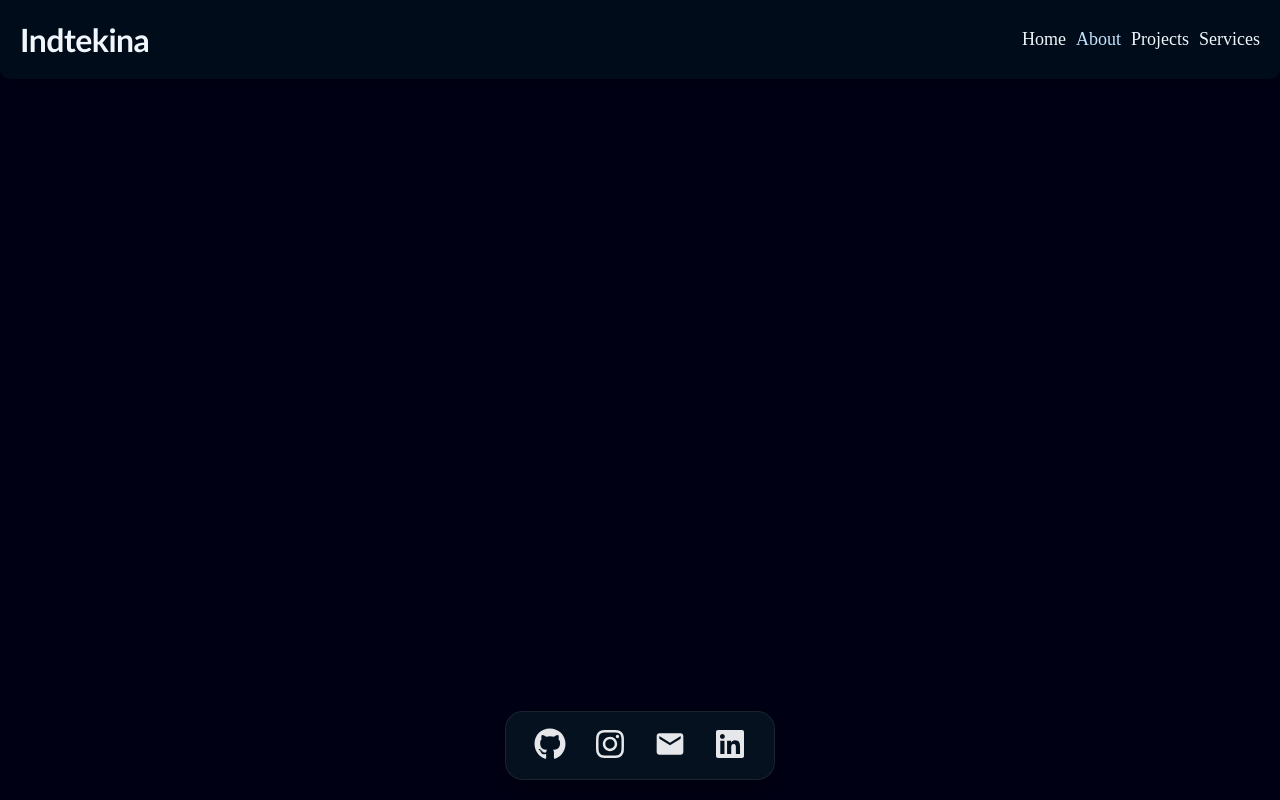
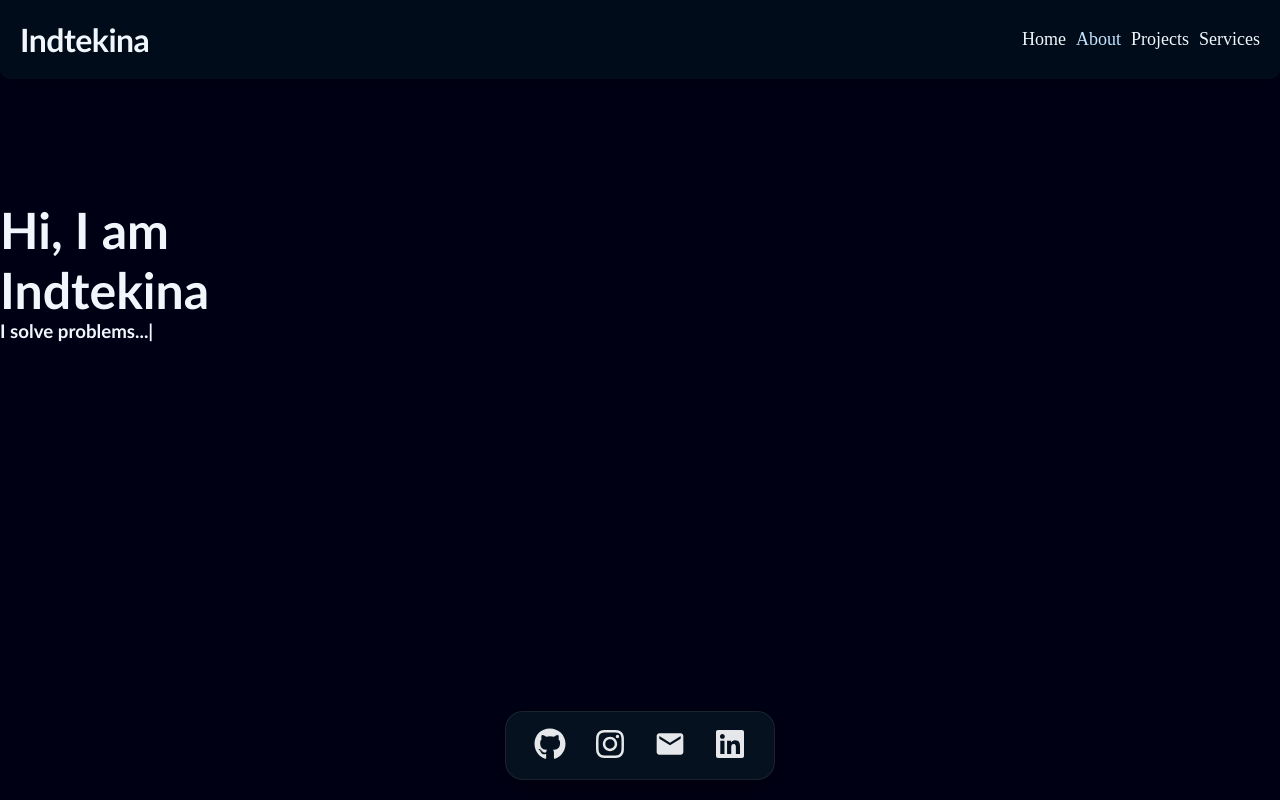
Before and after one commit to indtekina2/indtekina, a React (Vite) app: page /about in a window 1280 px wide. Built offline with nearby package versions, Linux system fonts and the light colour scheme.

Commit message:
Trying to add about page

```diff
--- a/package.json
+++ b/package.json
@@ -14,6 +14,7 @@
     "react-dom": "^19.2.7",
     "react-icons": "^5.7.0",
     "react-router-dom": "^7.18.1",
+    "react-type-animation": "^3.2.0",
     "react-typing-effect": "^2.0.5"
   },
   "devDependencies": {
--- a/src/App.css
+++ b/src/App.css
@@ -10,6 +10,17 @@
   --secondary_font: cursive;
 
   --btn_color: rgb(36, 193, 255);
+}
+
+#root {
+    min-height: 100vh;
+    display: flex;
+    flex-direction: column;
+}
+
+main {
+    flex: 1;
+    display: flex;
 }
 
 /* Universal shits */
@@ -91,3 +102,14 @@ img:hover{
 a{
   text-decoration: none;
 }
+
+@keyframes fadeIn {
+  0% {
+    opacity: 0;
+    transform: translateY(12px);
+  }
+  100% {
+    opacity: 1;
+    transform: translateY(0);
+  }
+}
--- a/src/App.jsx
+++ b/src/App.jsx
@@ -1,16 +1,17 @@
-import { useState } from 'react'
-import './App.css'
-import { Route, Routes } from 'react-router-dom'
+import { useState } from "react";
+import "./App.css";
+import { Route, Routes } from "react-router-dom";
 
 // All the pages
-import Home from './Pages/Home'
+import Home from "./Pages/Home";
+import About from "./Pages/About";
 
 // All the components
 import NavBar from "./Components/NavBar";
-import Footer from './Components/Footer'
+import Footer from "./Components/Footer";
 
 function App() {
-  const [count, setCount] = useState(0)
+  const [count, setCount] = useState(0);
 
   return (
     <>
@@ -18,14 +19,15 @@ function App() {
       <main>
         <Routes>
           <Route path="/" element={<Home />}></Route>
+          <Route path="/about" element={<About/>}></Route>
         </Routes>
       </main>
 
       <footer>
-        <Footer/>
+        <Footer />
       </footer>
     </>
   );
 }
 
-export default App
+export default App;
--- /dev/null
+++ b/src/Pages/About.css
@@ -0,0 +1,19 @@
+/* Working on the hero section */
+.about_container {
+  display: grid;
+  grid-template-rows: 1fr 2fr 1fr;
+
+    min-height: 100vh;
+}
+
+.about {
+  display: grid;
+
+  /* text-align: center; */
+  grid-row: 2/3;
+
+  display: grid;
+  grid-template-columns: 0.5fr 1fr 0.5fr;
+
+  animation: fadeIn 1.1s ease-in forwards;
+}
--- /dev/null
+++ b/src/Pages/About.jsx
@@ -0,0 +1,35 @@
+import React from "react";
+import "./About.css"
+import { TypeAnimation } from "react-type-animation";
+
+function About() {
+  return (
+    <div className="about_container">
+      <div className="about">
+        <div className="about_text">
+          <h2>Hi, I am Indtekina</h2>
+          <h3>
+            <span>I <TypeAnimation
+                sequence={[
+                  "build websites...",
+                  1000,
+                  "solve problems...",
+                  1000,
+                  "learn fast...",
+                  1000,
+                  "turn ideas into code...",
+                  1000,
+                ]}
+                wrapper="span"
+                speed={20}
+                repeat={Infinity}
+              />
+            </span>
+          </h3>
+        </div>
+      </div>
+    </div>
+  );
+}
+
+export default About;
--- a/src/Pages/Home.css
+++ b/src/Pages/Home.css
@@ -12,17 +12,6 @@
   grid-row: 2/3;
 
   animation: fadeIn 1.1s ease-in forwards;
-}
-
-@keyframes fadeIn {
-  0% {
-    opacity: 0;
-    transform: translateY(12px);
-  }
-  100% {
-    opacity: 1;
-    transform: translateY(0);
-  }
 }
 
 .hero_text {
```
Also changed, not shown: 1 other file (tests, documents, lock files or other folders).
